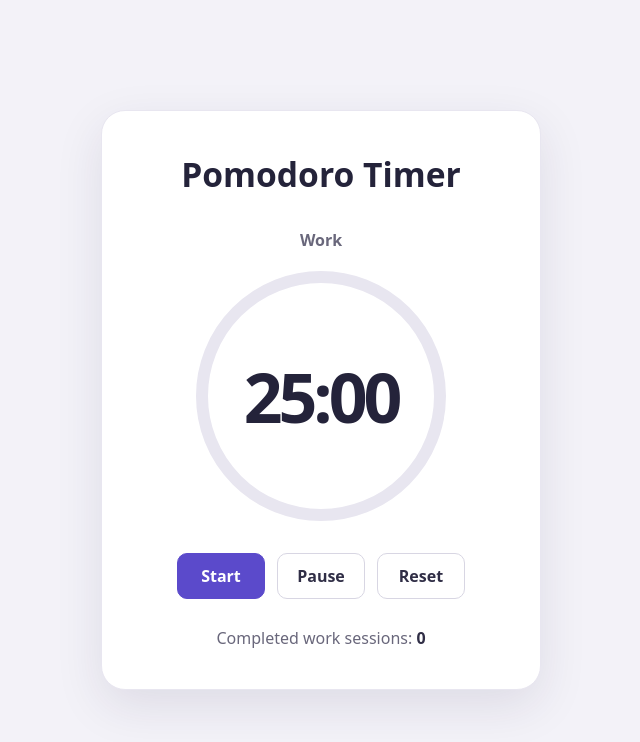
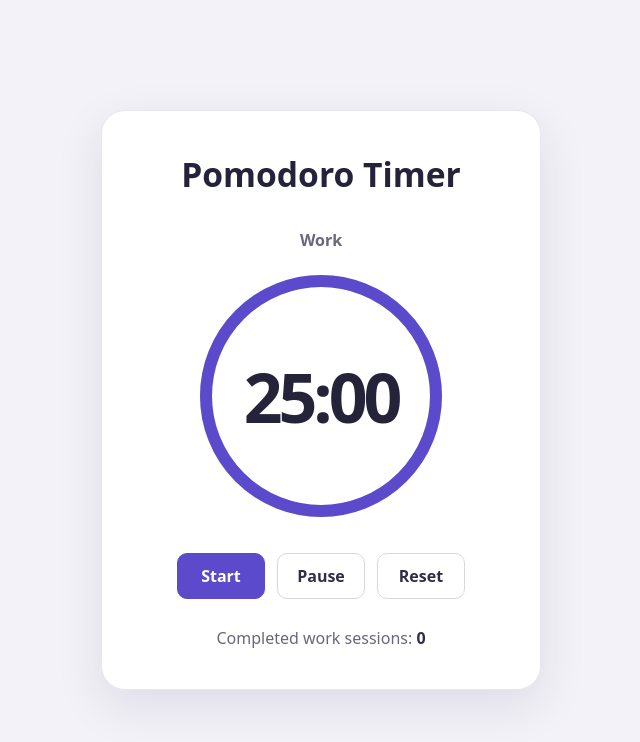
Before and after one commit to kai2401/Pomodoro-Timer, a plain HTML site: page index.html in a window 1280 px wide. Shown: the whole page, without its empty margins (319-959 px from the left). Drawn offline with Linux system fonts and the light colour scheme.

Commit message:
implement circular progress ring

```diff
--- a/app.js
+++ b/app.js
@@ -16,6 +16,7 @@ function startTimer() {
 
   isRunning = true;
   timerHandle = setInterval(tick, 1000);
+  updateProgress();
 }
 
 function pauseTimer() {
@@ -26,6 +27,7 @@ function pauseTimer() {
   clearInterval(timerHandle);
   timerHandle = null;
   isRunning = false;
+  updateProgress();
 }
 
 function resumeTimer() {
@@ -57,19 +59,33 @@ function switchPhase() {
   currentPhase = currentPhase === "work" ? "break" : "work";
   remainingSeconds =
     currentPhase === "work" ? WORK_DURATION_SECONDS : BREAK_DURATION_SECONDS;
-  updateDisplay();
+  updateDisplay(false);
 }
 
-function updateDisplay() {
+function updateDisplay(animateProgress = isRunning) {
   const minutes = Math.floor(remainingSeconds / 60);
   const seconds = remainingSeconds % 60;
   document.getElementById("time-display").textContent =
     `${String(minutes).padStart(2, "0")}:${String(seconds).padStart(2, "0")}`;
   document.getElementById("phase-label").textContent =
     currentPhase === "work" ? "Work" : "Break";
+  updateProgress(animateProgress);
 }
 
-function updateProgress() {}
+function updateProgress(animate = isRunning) {
+  const progressCircle = document.getElementById("progress-ring");
+  const progressBar = document.getElementById("timer-progress");
+  const duration =
+    currentPhase === "work" ? WORK_DURATION_SECONDS : BREAK_DURATION_SECONDS;
+  const circumference = 2 * Math.PI * Number(progressCircle.getAttribute("r"));
+  const progress = remainingSeconds / duration;
+
+  progressCircle.style.strokeDasharray = String(circumference);
+  progressCircle.style.strokeDashoffset = String(circumference * (1 - progress));
+  progressCircle.style.transitionDuration = animate ? "1s" : "0s";
+  progressBar.setAttribute("aria-valuemax", String(duration));
+  progressBar.setAttribute("aria-valuenow", String(remainingSeconds));
+}
 
 function playPhaseSound() {}
 
@@ -82,3 +98,4 @@ function updateSessionCount() {}
 document.getElementById("start-button").addEventListener("click", startTimer);
 document.getElementById("pause-button").addEventListener("click", pauseTimer);
 document.getElementById("reset-button").addEventListener("click", resetTimer);
+updateDisplay();
--- a/index.html
+++ b/index.html
@@ -22,6 +22,17 @@
           aria-valuemax="1500"
           aria-valuenow="1500"
         >
+          <svg class="progress-ring" viewBox="0 0 250 250" aria-hidden="true">
+            <circle class="progress-ring-background" cx="125" cy="125" r="115"></circle>
+            <circle
+              class="progress-ring-foreground"
+              id="progress-ring"
+              cx="125"
+              cy="125"
+              r="115"
+              transform="rotate(-90 125 125)"
+            ></circle>
+          </svg>
           <span class="time-display" id="time-display">25:00</span>
         </div>
       </section>
--- a/style.css
+++ b/style.css
@@ -52,11 +52,33 @@ h1 {
   margin: 0 auto;
   display: grid;
   place-items: center;
-  border: 12px solid #e8e6f0;
-  border-radius: 50%;
+  position: relative;
+}
+
+.progress-ring {
+  position: absolute;
+  inset: 0;
+  width: 100%;
+  height: 100%;
+}
+
+.progress-ring-background,
+.progress-ring-foreground {
+  fill: none;
+  stroke-width: 12;
+}
+
+.progress-ring-background {
+  stroke: #e8e6f0;
+}
+
+.progress-ring-foreground {
+  stroke: #5b4acb;
+  stroke-linecap: round;
 }
 
 .time-display {
+  position: relative;
   font-size: clamp(3rem, 12vw, 4.25rem);
   font-variant-numeric: tabular-nums;
   font-weight: 700;
```
